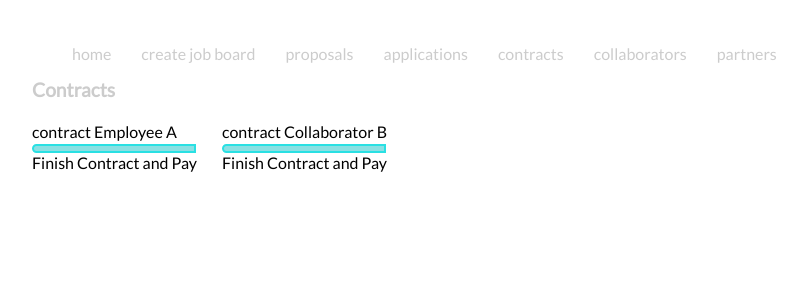
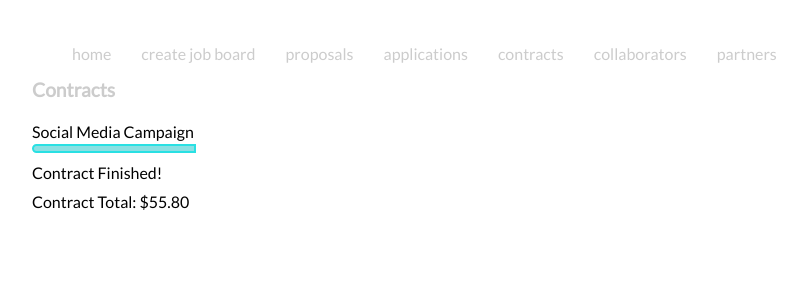
Before and after one commit to figure8labs/ArticulateWorks, a Django app: page /contracts/ in a window 1280 px wide. Shown: the top 308 px of the page, without its empty margins (208-1015 px from the left). Run offline with Django 3.2, Linux system fonts and the light colour scheme; some libraries are stand-ins or nearby versions.

Commit message:
contract total example

```diff
--- a/articulateworks/templates/articulateworks/contracts.html
+++ b/articulateworks/templates/articulateworks/contracts.html
@@ -3,11 +3,10 @@
     <h3 class="title">Contracts</h3>
    <div class="presentation_table">
        {% for contract in contracts %}<div class="columns"><div class="contract_name">{{ contract }}</div>
-       <div class="contract_meter"></div>
-       <div class="contract_pay">Finish Contract and Pay</div></div>{% endfor %}
-    </div>
-  <div id="paypal-button"></div>
-    <script>
+            <div class="contract_meter"></div>
+            <div class="contract_pay">Contract Finished! </div>
+           <div class="contract_pay">Contract Total: $55.80 </div>
+           <div id="paypal-button"><script>
     paypal.Button.render({
 
         env: 'sandbox', // Or 'production'
@@ -40,5 +39,9 @@
         }
 
     }, '#paypal-button');
-</script>
+</script></div>
+       </div>{% endfor %}
+
+
+
 {% endblock main %}
--- a/articulateworks/views.py
+++ b/articulateworks/views.py
@@ -106,7 +106,7 @@ def get_proposals(request):
 
 # a user can get a list of all contracts where they are engaged
 def get_contracts(request):
-    contracts = ['contract Employee A', 'contract Collaborator B']
+    contracts = ['Social Media Campaign']
     return render(request, 'articulateworks/contracts.html', {'contracts': contracts})
 
 # a user accepts the whole proposal to create a contract
--- a/templates/site_base.html
+++ b/templates/site_base.html
@@ -93,6 +93,19 @@
         .contract_name{
             line-height: 1.5em;
         }
+        .contract_pay{
+            margin-top:10px;
+            width: 200px;
+            float:left;
+            display: inline;
+        }
+        #paypal-button{
+            width: 190px;
+            float:left;
+            display: inline;
+            margin-top:10px;
+        }
+
 
 </style>
 </head>
```
